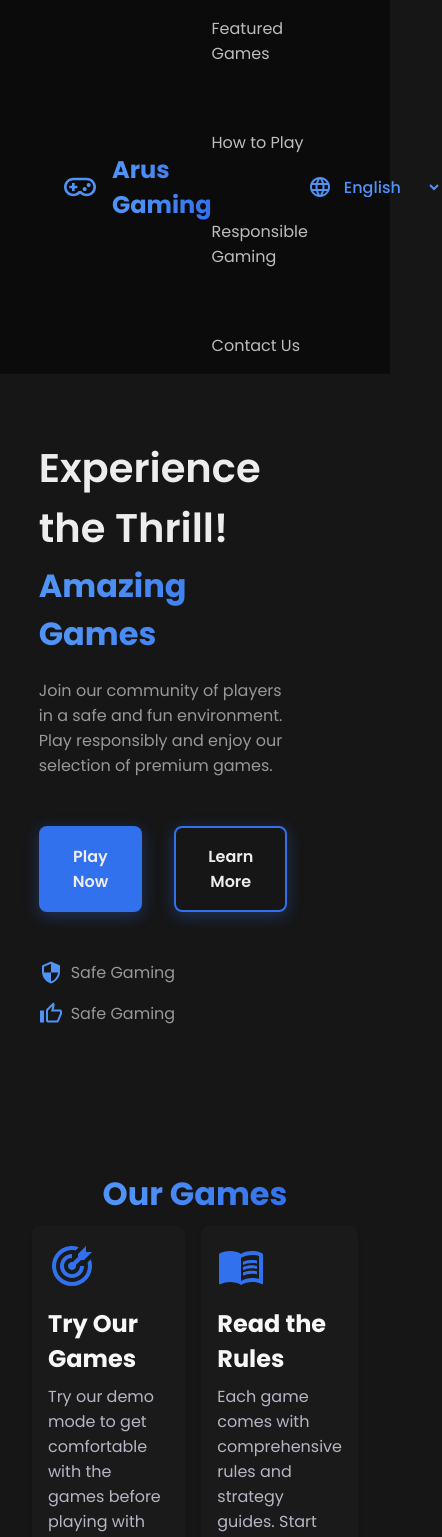
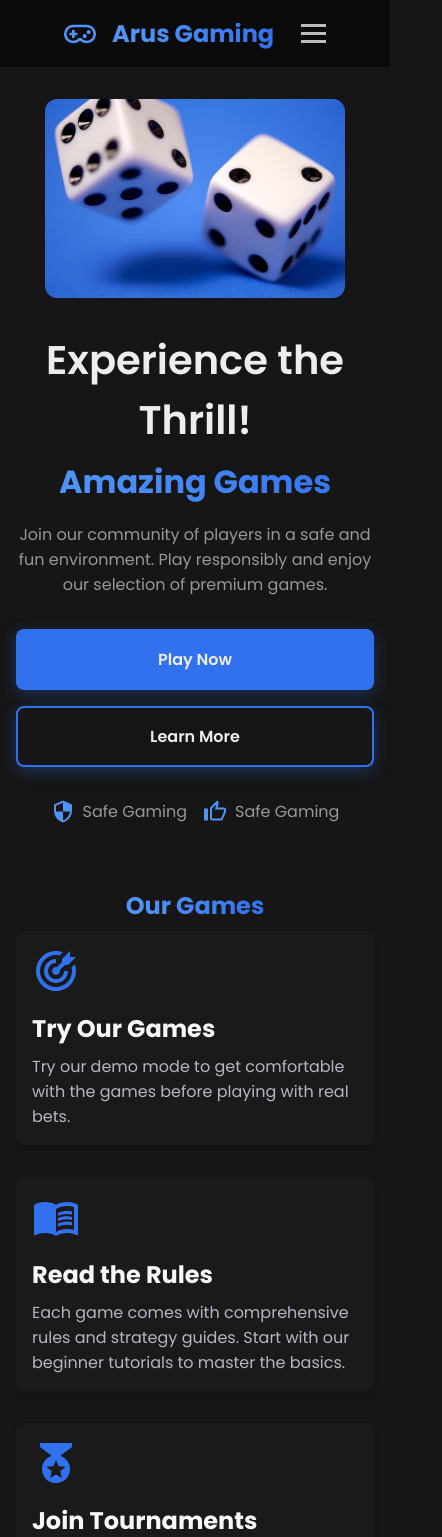
Before and after one commit to HarrisonLima/arus-gaming-provd, a React (Vite) app: page / in a window 390 px wide. Shown: the top 1537 px of the page, 442 px wide, since content can reach past the window. Built offline with nearby package versions, Linux system fonts and the light colour scheme.

Commit message:
responsividade

```diff
--- a/src/components/Banners/DiceBanner/index.tsx
+++ b/src/components/Banners/DiceBanner/index.tsx
@@ -1,4 +1,3 @@
-import React from 'react';
 import dice from "../../../assets/image-dados-banner-principal.png";
 import security from "../../../assets/icon-security.svg";
 import thumbUp from "../../../assets/icon-thumb_up.svg";
--- a/src/components/Navbar/index.tsx
+++ b/src/components/Navbar/index.tsx
@@ -1,13 +1,18 @@
-import React from 'react';
+import React, { useState } from 'react';
 import { useTranslation } from 'react-i18next';
 import game from "../../assets/icon-logo.svg";
 import language from "../../assets/icon-language.svg";
 
 const Navbar = () => {
   const { t, i18n } = useTranslation();
+  const [isMenuOpen, setIsMenuOpen] = useState(false);
 
   const handleLanguageChange = (event: React.ChangeEvent<HTMLSelectElement>) => {
     i18n.changeLanguage(event.target.value);
+  };
+
+  const toggleMenu = () => {
+    setIsMenuOpen(!isMenuOpen);
   };
 
   return (
@@ -19,13 +24,43 @@ const Navbar = () => {
         </h2>
       </div>
 
-      <ul className="navbar__options">
+      {/* Menu Hambúrguer */}
+      <div className="navbar__hamburger" onClick={toggleMenu}>
+        <div className={`hamburger-line ${isMenuOpen ? 'open' : ''}`} />
+        <div className={`hamburger-line ${isMenuOpen ? 'open' : ''}`} />
+        <div className={`hamburger-line ${isMenuOpen ? 'open' : ''}`} />
+      </div>
+
+      {/* Menu de Opções */}
+      <ul className={`navbar__options ${isMenuOpen ? 'open' : ''}`}>
         <li className="navbar__options__option">{t('featuredGames')}</li>
         <li className="navbar__options__option">{t('howToPlay')}</li>
         <li className="navbar__options__option">{t('responsibleGaming')}</li>
         <li className="navbar__options__option">{t('contactUs')}</li>
+        {/* Seletor de Idioma no Mobile */}
+        <li className="navbar__options__option navbar__language-mobile">
+          <img src={language} alt="Language Icon" />
+          <select
+            name="Language"
+            id="language"
+            className="select"
+            onChange={handleLanguageChange}
+            value={i18n.language}
+          >
+            <option className="text text--blue" value="es">
+              Español
+            </option>
+            <option className="text text--blue" value="en">
+              English
+            </option>
+            <option className="text text--blue" value="pt">
+              Português
+            </option>
+          </select>
+        </li>
       </ul>
 
+      {/* Seletor de Idioma no Desktop */}
       <div className="navbar__language">
         <img src={language} alt="Language Icon" />
         <select
--- a/src/styles/components/_dice-banner.scss
+++ b/src/styles/components/_dice-banner.scss
@@ -49,4 +49,48 @@
       gap: 0.5rem;
     }
   }
+
+  @media (max-width: 768px) {
+    flex-direction: column-reverse;
+    align-items: center;
+    padding: 2rem 1rem;
+    gap: 2rem;
+
+    &__info {
+      align-items: center;
+      text-align: center;
+      gap: 2rem;
+    }
+
+    &__typography {
+      max-width: 100%;
+      gap: 1rem;
+
+      &__title {
+        gap: 0.5rem;
+      }
+    }
+
+    &__buttons {
+      flex-direction: column;
+      gap: 1rem;
+      width: 100%;
+
+      .button {
+        width: 100%;
+      }
+    }
+
+    &__tags {
+      justify-content: center;
+      gap: 1rem;
+    }
+
+    &__image {
+      & > img {
+        width: 100%;
+        max-width: 300px;
+      }
+    }
+  }
 }
--- a/src/styles/components/_footer.scss
+++ b/src/styles/components/_footer.scss
@@ -3,20 +3,22 @@
     display: flex;
     flex-direction: column;
     align-items: center;
+    padding: 2rem 1rem;
+    margin: 0 auto;
+    width: 100%;
 
     &__content {
       width: 100%;
       display: flex;
       justify-content: space-around;
       min-height: 450px;
-        align-items: center;
+      align-items: flex-start;
     }
 
     &__title {
       color: white;
       font-size: 1.4rem;
       margin: 10px 0;
-
     }
 
     &__container {
@@ -27,23 +29,49 @@
 
     &__container>ul {
       list-style-type: none;
+      padding: 0;
     }
 
     &__container>ul>li>a {
       color: white;
       text-decoration: none;
+      font-size: 1rem;
     }
 
     &__rodape {
       display: flex;
       gap: 10px;
       color: white;
+      align-items: center;
+      margin-top: 2rem;
     }
 
-    @media (max-width:600px) {
+    @media (max-width: 768px) {
       &__content {
         flex-direction: column;
+        align-items: center;
         gap: 20px;
+        min-height: auto;
+        padding: 1rem 0;
+      }
+
+      &__container {
+        align-items: center;
+        text-align: center;
+      }
+
+      &__title {
+        font-size: 1.2rem;
+      }
+
+      &__container>ul>li>a {
+        font-size: 0.875rem;
+      }
+
+      &__rodape {
+        flex-direction: column;
+        gap: 5px;
+        text-align: center;
       }
     }
   }
--- a/src/styles/components/_game-card-info-section.scss
+++ b/src/styles/components/_game-card-info-section.scss
@@ -2,6 +2,10 @@
   display: flex;
   flex-direction: column;
   align-items: center;
+  padding: 2rem 1rem;
+  max-width: 1200px;
+  margin: 0 auto;
+  width: 100%;
 
   &__cards {
     display: flex;
@@ -44,4 +48,24 @@
       content: '↑';
     }
   }
+
+  @media (max-width: 768px) {
+    padding: 1rem;
+
+    &__title {
+      font-size: 1.25rem;
+      text-align: center;
+    }
+
+    &__cards {
+      flex-direction: column;
+      align-items: center;
+    }
+
+    &__button {
+      align-self: center;
+      width: 100%;
+      justify-content: center;
+    }
+  }
 }
--- a/src/styles/components/_game-card-info.scss
+++ b/src/styles/components/_game-card-info.scss
@@ -2,7 +2,7 @@
   background-color: #1A1A1A;
   border-radius: 8px;
   box-shadow: 0 2px 4px rgba(0, 0, 0, 0.1);
-  max-width: 400px;
+  max-width: 365px;
   transition: ease-in-out;
   transition-duration: 0.25s;
 
--- a/src/styles/components/_game-section-card.scss
+++ b/src/styles/components/_game-section-card.scss
@@ -1,12 +1,14 @@
 .game-card-section {
   margin: 16px 0;
-    width: 100vw;
+  width: 100%;
   padding: 4rem 2rem;
   display: flex;
   align-items: center;
   justify-content: center;
   flex-direction: column;
   user-select: none;
+  max-width: 1200px;
+  margin: 0 auto;
 
   &__title {
     font-size: 2rem;
@@ -27,11 +29,35 @@
     justify-content: space-between;
     flex-wrap: wrap;
     gap: 16px;
+    width: 100%;
   }
 
   .game-card {
-      flex: 1; // Ajusta a largura dos cartões para serem iguais
+    flex: 1 1 calc(33.333% - 32px);
     box-sizing: border-box;
     max-width: 400px;
+    margin-bottom: 16px;
+  }
+
+  @media (max-width: 768px) {
+    padding: 2rem 1rem;
+
+    &__title {
+      font-size: 1.5rem;
+    }
+
+    &__text {
+      font-size: 1rem;
+    }
+
+    &__cards {
+      flex-direction: column;
+      gap: 1rem;
+    }
+
+    .game-card {
+      flex: 1 1 100%;
+      max-width: 100%;
     }
   }
+}
--- a/src/styles/components/_navbar.scss
+++ b/src/styles/components/_navbar.scss
@@ -4,6 +4,7 @@
   display: flex;
   justify-content: space-between;
   padding: 1rem 4rem;
+  position: relative;
 
   &__logo {
     align-items: center;
@@ -29,11 +30,70 @@
         color: $color-g-200;
       }
     }
+    .navbar__language-mobile {
+      display: none;
+    }
+    @media (max-width: 768px) {
+      display: none;
+      flex-direction: column;
+      gap: 1rem;
+      position: absolute;
+      top: 100%;
+      left: 0;
+      width: 100%;
+      background-color: $color-dark;
+      padding: 1rem;
+      z-index: 1000;
+
+      &.open {
+        display: flex;
+      }
+
+      .navbar__language-mobile {
+        display: flex;
+        align-items: center;
+        gap: 0.5rem;
+      }
+    }
   }
 
   &__language {
     align-items: center;
     display: flex;
     gap: 0.5rem;
+
+    @media (max-width: 768px) {
+      display: none;
+    }
+  }
+
+  &__hamburger {
+    display: none;
+    flex-direction: column;
+    gap: 5px;
+    cursor: pointer;
+
+    @media (max-width: 768px) {
+      display: flex;
+    }
+
+    .hamburger-line {
+      width: 25px;
+      height: 3px;
+      background-color: $color-g-300;
+      transition: all 0.3s ease-in-out;
+
+      &.open:nth-child(1) {
+        transform: rotate(45deg) translate(5px, 5px);
+      }
+
+      &.open:nth-child(2) {
+        opacity: 0;
+      }
+
+      &.open:nth-child(3) {
+        transform: rotate(-45deg) translate(5px, -5px);
+      }
+    }
   }
 }
```
Also changed, not shown: src/components/GameCard/index.tsx (line endings or trailing spaces). Lines whose indentation alone changed are shown as unchanged.
